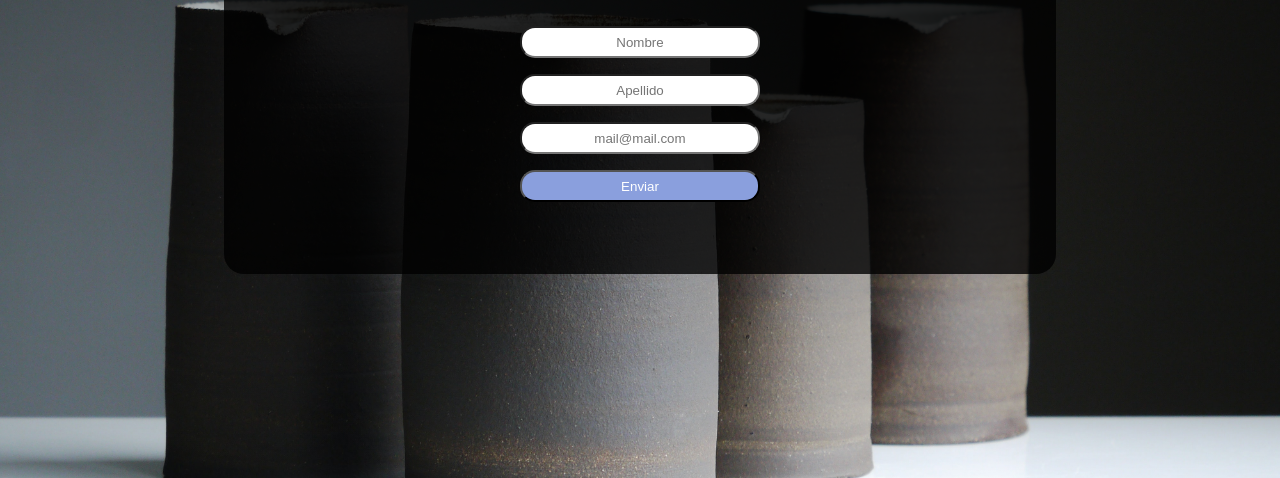
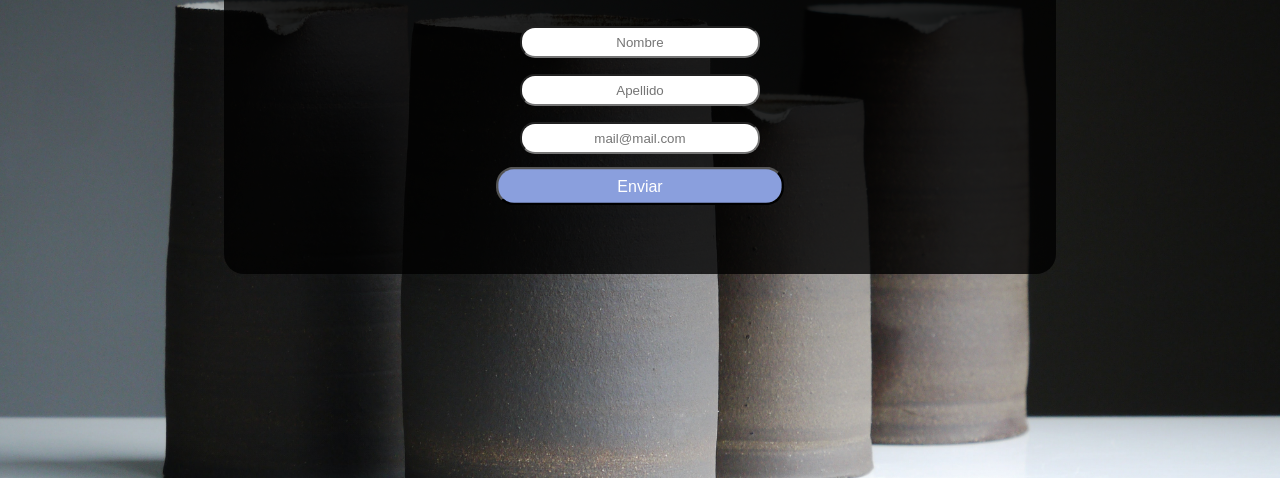
Before and after one commit to enduneeu/proyecto_terceraentrega, a plain HTML site: page contacto.html in a window 1280 px wide. In both pictures the pointer is over the input "Enviar". Shown: the part 380-858 px from the top of the page. Drawn offline with Linux system fonts and the light colour scheme.

Commit message:
Scale agregado al botón de Enviar en Contacto

```diff
--- a/css/style.css
+++ b/css/style.css
@@ -181,6 +181,7 @@ p {
 .contact-label input[type=submit]:hover {
     background-color: #8a9fdd;
     color: white;
+    transform: scale(1.2);
 
 }
 
```
